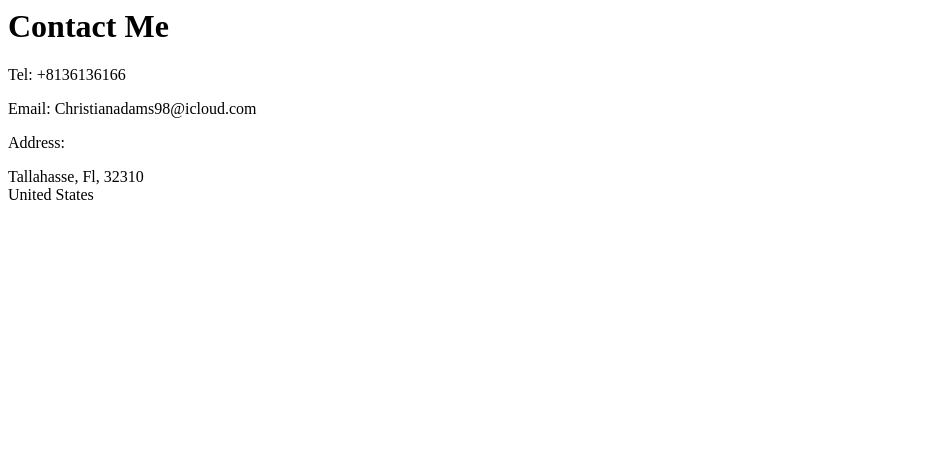
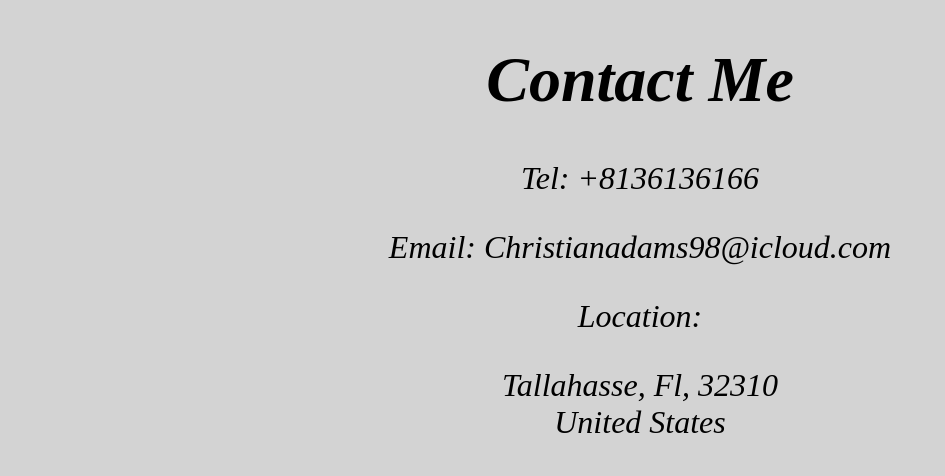
Before and after one commit to Cadams98/Resume, a plain HTML site: page contact.html in a window 1280 px wide. Shown: the whole page, without its empty margins (0-945 px from the left). Drawn offline with Linux system fonts and the light colour scheme.

Commit message:
Update contact.html

```diff
--- a/contact.html
+++ b/contact.html
@@ -1,8 +1,23 @@
+<!DOCTYPE html>
+<html lang="en">
+
+<head>
+  <link rel="stylesheet" href="./style.css"/>
+  <meta charset="UTF-8">
+  <meta name="viewport" content="width=device-width, initial-scale=1.0">
+  <title>My Resume</title>
+
+
+</head>
+
 <h1>Contact Me</h1>
 <p>Tel: +8136136166</p>
 <p>Email: Christianadams98@icloud.com</p>
-<p>Address:</p>
+<p>Location:</p>
 <p>
   Tallahasse, Fl, 32310<br />
   United States <br />
 </p>
+
+
+</html>
```
